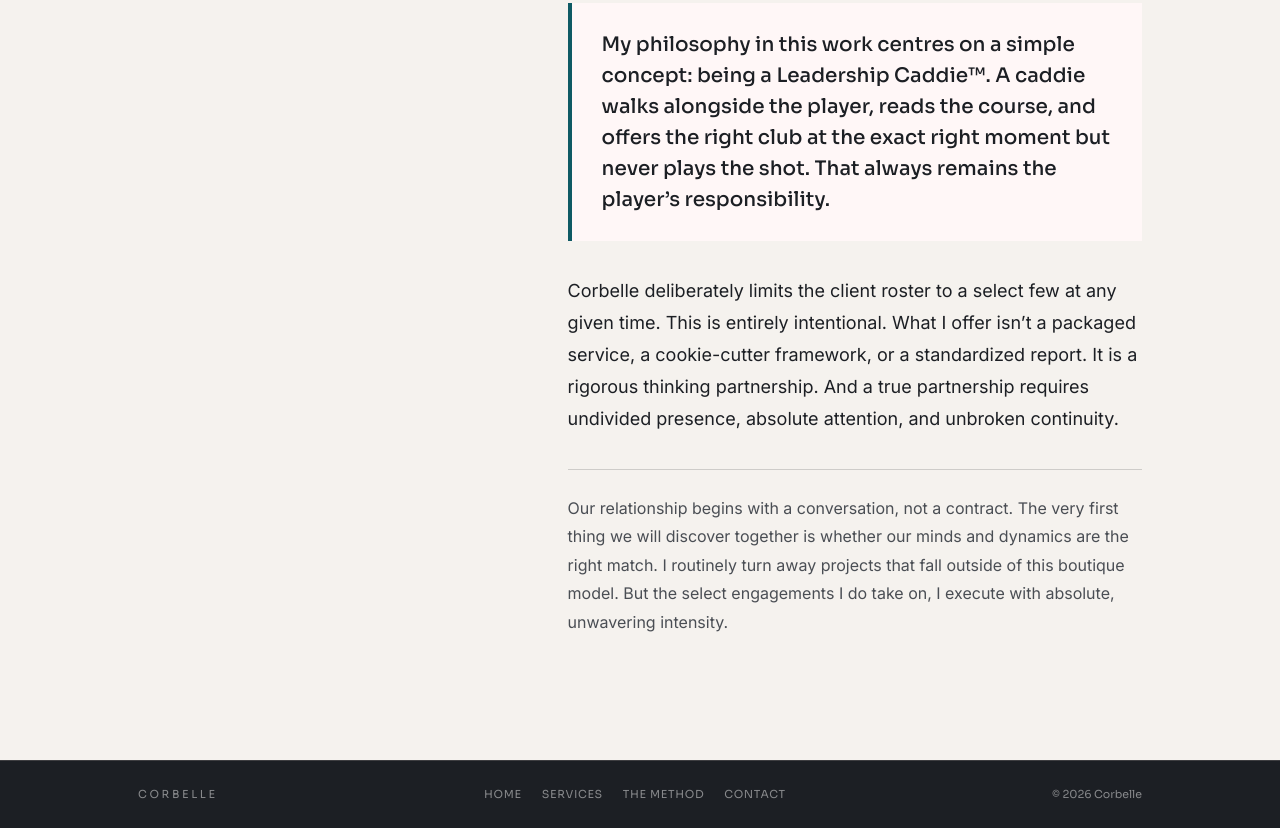
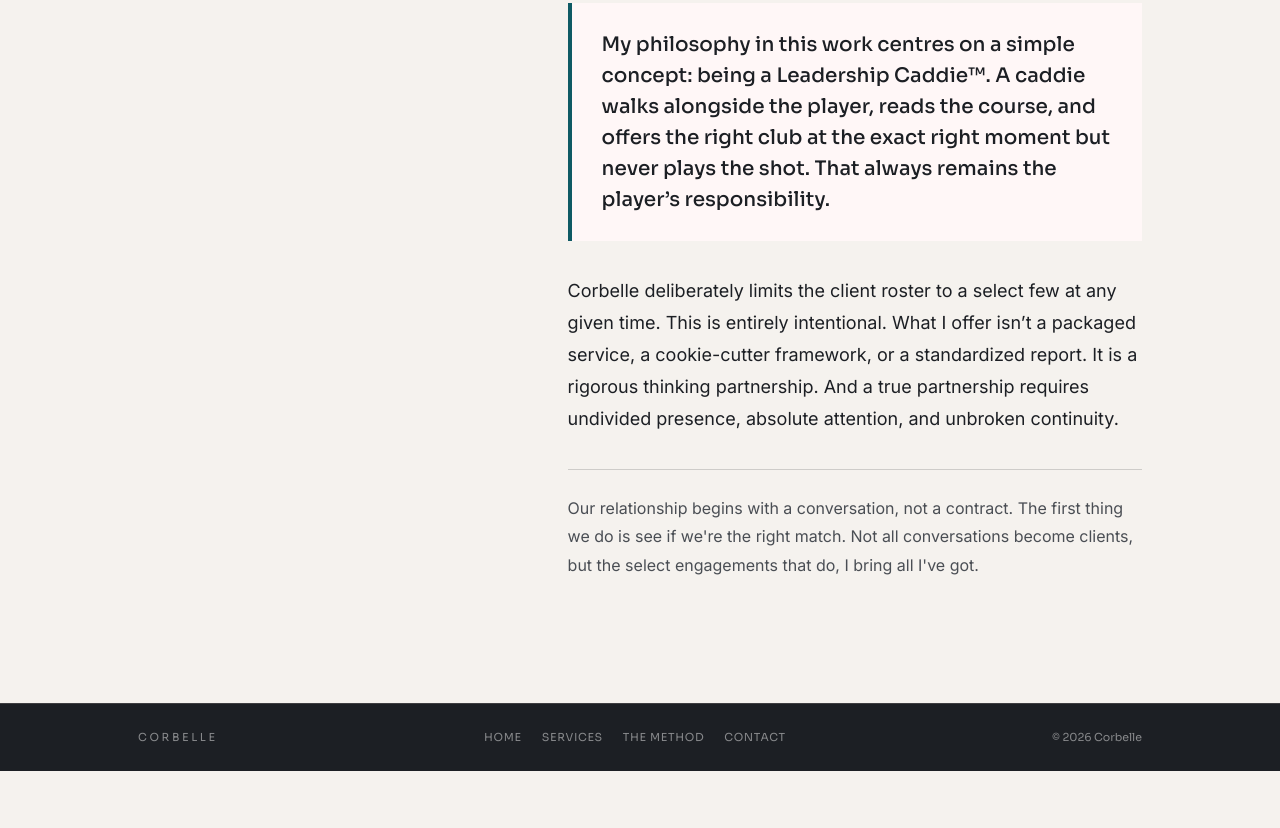
Before and after one commit to Br3nnie/corbelle-site, a website: page about.html in a window 1280 px wide. Shown: the part 2371-3199 px from the top of the page. After the commit the page ends 3142 px from the top, so only its background shows below. Drawn offline with Linux system fonts and the light colour scheme.

Commit message:
Update about.html

```diff
--- a/about.html
+++ b/about.html
@@ -62,7 +62,7 @@
       <p>I remain driven by testing my limits. Most recently, I ran 220 kilometres in 5 days across the Jordanian desert, a milestone that sits alongside completing IRONMAN events, marathons up mountains, and cycling the length of the UK. The crossover to the corporate world is clear: the executives I partner with carry immense decisions they never felt fully trained for, inside an environment moving faster than corporate playbooks cover. I know what it takes to show up for an objective that feels daunting, anxiety-inducing, and inevitable.</p>
       <blockquote>My philosophy in this work centres on a simple concept: being a Leadership Caddie™. A caddie walks alongside the player, reads the course, and offers the right club at the exact right moment but never plays the shot. That always remains the player’s responsibility.</blockquote>
       <p>Corbelle deliberately limits the client roster to a select few at any given time. This is entirely intentional. What I offer isn’t a packaged service, a cookie-cutter framework, or a standardized report. It is a rigorous thinking partnership. And a true partnership requires undivided presence, absolute attention, and unbroken continuity.</p>
-      <p class="about-note">Our relationship begins with a conversation, not a contract. The very first thing we will discover together is whether our minds and dynamics are the right match. I routinely turn away projects that fall outside of this boutique model. But the select engagements I do take on, I execute with absolute, unwavering intensity.</p>
+      <p class="about-note">Our relationship begins with a conversation, not a contract. The first thing we do is see if we're the right match. Not all conversations become clients, but the select engagements that do, I bring all I've got.</p>
     </article>
   </div>
 </section>
```
